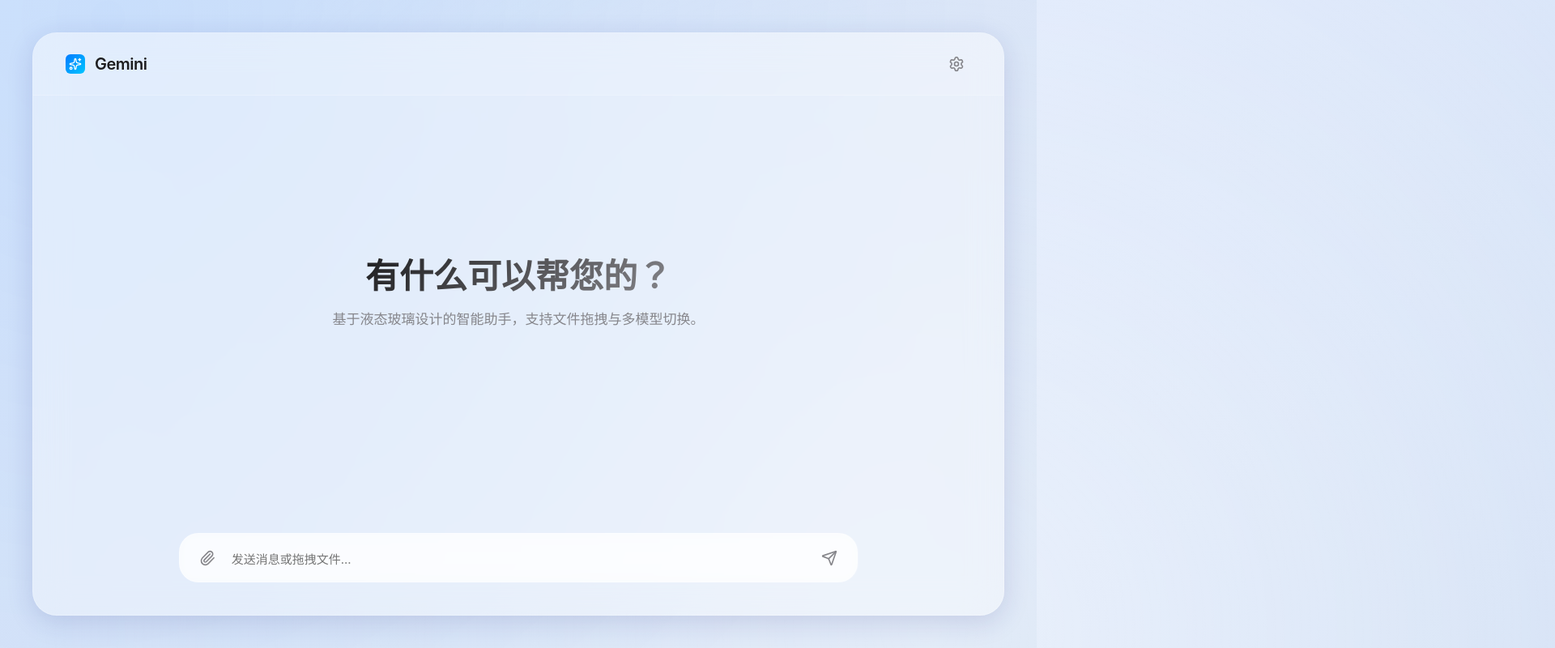
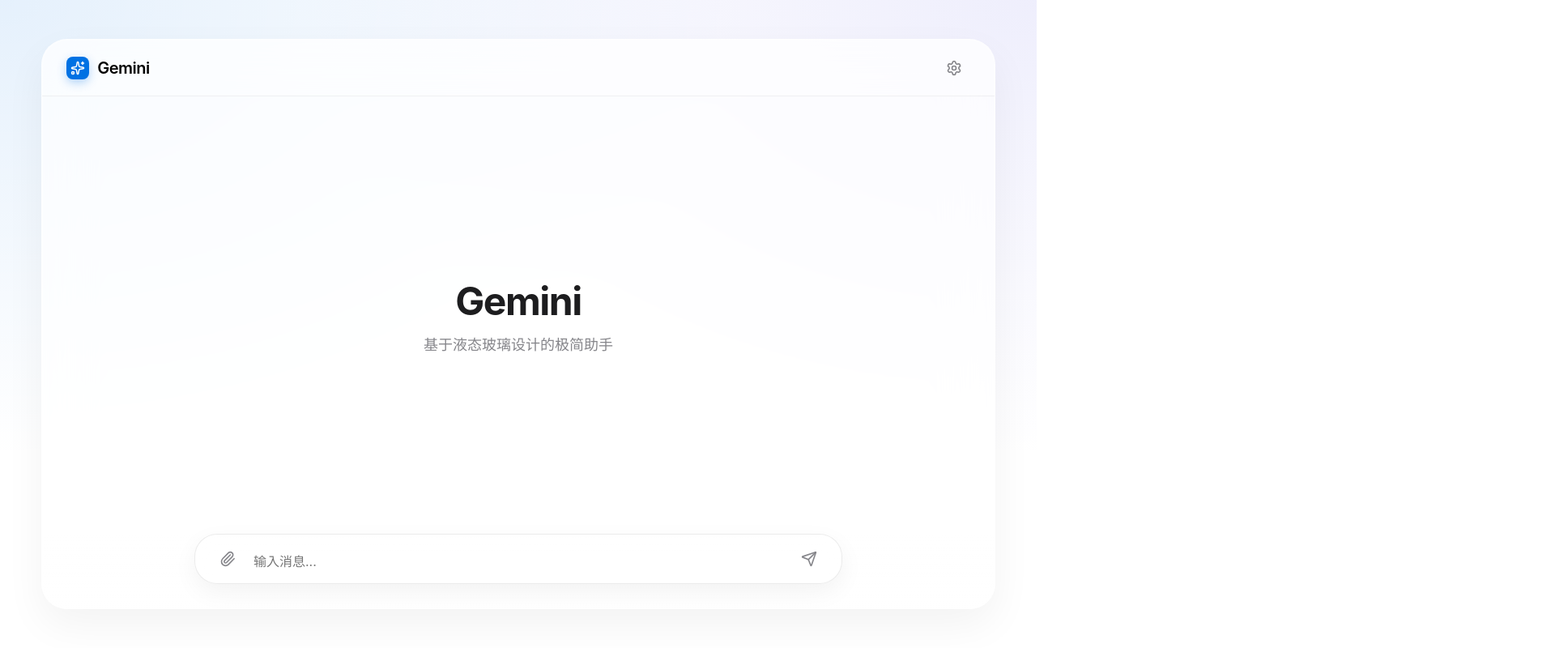
Before and after one commit to qweapk/smart-chatbot-app, a React (Vite) app in the folder frontend/: page / in a window 1280 px wide. Shown: the top 800 px of the page at 81% size, 1920 px wide, since content can reach past the window. Built offline with nearby package versions, Linux system fonts and the light colour scheme.

Commit message:
UI: Complete rewrite for pixel-perfect Apple-style layout, fixed alignment and scroll issues

```diff
--- a/frontend/src/App.css
+++ b/frontend/src/App.css
@@ -1,216 +1,204 @@
 :root {
-  --glass-bg: rgba(255, 255, 255, 0.4);
-  --glass-border: rgba(255, 255, 255, 0.2);
-  --primary-accent: #007AFF;
-  --text-main: #1d1d1f;
+  --primary-blue: #0071e3;
+  --glass-white: rgba(255, 255, 255, 0.7);
+  --glass-border: rgba(255, 255, 255, 0.4);
+  --text-primary: #1d1d1f;
   --text-secondary: #86868b;
-  --shadow: 0 8px 32px 0 rgba(31, 38, 135, 0.15);
 }
 
 * {
   box-sizing: border-box;
   margin: 0;
   padding: 0;
-  font-family: -apple-system, BlinkMacSystemFont, "SF Pro Text", "Helvetica Neue", sans-serif;
+  font-family: -apple-system, BlinkMacSystemFont, "SF Pro Text", "Helvetica Neue", Arial, sans-serif;
 }
 
 body {
-  background: linear-gradient(135deg, #e0eafc 0%, #cfdef3 100%);
   height: 100vh;
+  width: 100vw;
+  background: #f5f5f7;
+  display: flex;
+  align-items: center;
+  justify-content: center;
   overflow: hidden;
+  /* 动态渐变背景 */
+  background: radial-gradient(at 0% 0%, rgba(0, 113, 227, 0.1) 0px, transparent 50%),
+              radial-gradient(at 100% 0%, rgba(94, 92, 230, 0.1) 0px, transparent 50%),
+              radial-gradient(at 100% 100%, rgba(255, 255, 255, 0.8) 0px, transparent 50%);
+}
+
+#root {
+  width: 100%;
+  height: 100%;
   display: flex;
   align-items: center;
   justify-content: center;
 }
 
-/* 液态动态背景 */
-body::before {
-  content: "";
-  position: absolute;
-  top: -50%;
-  left: -50%;
-  width: 200%;
-  height: 200%;
-  background: radial-gradient(circle at 30% 30%, rgba(0, 122, 255, 0.1) 0%, transparent 50%),
-              radial-gradient(circle at 70% 70%, rgba(255, 255, 255, 0.4) 0%, transparent 50%);
-  animation: liquid 20s infinite alternate;
-  z-index: -1;
-}
-
-@keyframes liquid {
-  from { transform: rotate(0deg); }
-  to { transform: rotate(10deg) scale(1.1); }
-}
-
 .app-container {
-  width: 95vw;
-  height: 90vh;
+  width: 92vw;
+  height: 88vh;
   max-width: 1200px;
-  background: var(--glass-bg);
-  backdrop-filter: blur(20px);
-  -webkit-backdrop-filter: blur(20px);
+  background: var(--glass-white);
+  backdrop-filter: blur(30px);
+  -webkit-backdrop-filter: blur(30px);
+  border-radius: 32px;
   border: 1px solid var(--glass-border);
-  border-radius: 30px;
+  box-shadow: 0 20px 50px rgba(0,0,0,0.05), inset 0 0 0 1px rgba(255,255,255,0.4);
   display: flex;
   flex-direction: column;
   position: relative;
-  box-shadow: var(--shadow);
   overflow: hidden;
 }
 
-/* 顶部状态栏 */
-.app-header {
-  padding: 20px 40px;
+/* 顶部导航 */
+.header {
+  height: 70px;
+  padding: 0 30px;
   display: flex;
+  align-items: center;
   justify-content: space-between;
-  align-items: center;
-  background: rgba(255, 255, 255, 0.1);
-  border-bottom: 1px solid var(--glass-border);
+  border-bottom: 1px solid rgba(0,0,0,0.05);
+  background: rgba(255, 255, 255, 0.2);
 }
 
 .brand {
   display: flex;
   align-items: center;
-  gap: 12px;
+  gap: 10px;
   font-size: 20px;
   font-weight: 600;
-  color: var(--text-main);
   letter-spacing: -0.5px;
 }
 
 .brand-icon {
-  width: 24px;
-  height: 24px;
-  background: linear-gradient(135deg, #007AFF 0%, #00C6FF 100%);
-  border-radius: 6px;
+  width: 28px;
+  height: 28px;
+  background: var(--primary-blue);
+  border-radius: 8px;
   display: flex;
   align-items: center;
   justify-content: center;
   color: white;
+  box-shadow: 0 4px 12px rgba(0, 113, 227, 0.3);
 }
 
-/* 配置浮层 */
-.settings-overlay {
-  position: absolute;
-  top: 80px;
-  right: 40px;
-  width: 320px;
-  background: rgba(255, 255, 255, 0.8);
-  backdrop-filter: blur(30px);
-  border-radius: 20px;
-  padding: 24px;
-  border: 1px solid var(--glass-border);
-  box-shadow: 0 10px 40px rgba(0,0,0,0.1);
-  z-index: 1000;
-  animation: slideIn 0.3s cubic-bezier(0.16, 1, 0.3, 1);
+/* 聊天内容区 */
+.chat-scroll-area {
+  flex: 1;
+  overflow-y: auto;
+  padding: 40px 0;
+  display: flex;
+  flex-direction: column;
+  align-items: center;
 }
 
-@keyframes slideIn {
-  from { opacity: 0; transform: translateY(-10px); }
-  to { opacity: 1; transform: translateY(0); }
+.messages-list {
+  width: 100%;
+  max-width: 800px;
+  padding: 0 20px;
+  display: flex;
+  flex-direction: column;
+  gap: 24px;
 }
 
-.input-group { margin-bottom: 16px; }
-.input-group label { display: block; font-size: 12px; color: var(--text-secondary); margin-bottom: 6px; }
-.input-group input, .input-group select {
-  width: 100%;
-  padding: 10px;
-  border-radius: 10px;
-  border: 1px solid rgba(0,0,0,0.1);
-  background: rgba(255,255,255,0.5);
-  outline: none;
+.msg-row {
+  display: flex;
+  gap: 14px;
+  max-width: 85%;
+  animation: messageIn 0.4s cubic-bezier(0.2, 0.8, 0.2, 1);
 }
 
-/* 消息区域 */
-.messages-container {
-  flex: 1;
-  overflow-y: auto;
-  padding: 40px 15%;
-  display: flex;
-  flex-direction: column;
-  gap: 32px;
-}
-
-.message-row {
-  display: flex;
-  gap: 16px;
-  max-width: 85%;
-}
-
-.message-row.user {
+.msg-row.user {
   align-self: flex-end;
   flex-direction: row-reverse;
 }
 
+@keyframes messageIn {
+  from { opacity: 0; transform: translateY(15px); }
+  to { opacity: 1; transform: translateY(0); }
+}
+
 .avatar {
-  width: 36px;
-  height: 36px;
+  width: 34px;
+  height: 34px;
   border-radius: 50%;
+  flex-shrink: 0;
   display: flex;
   align-items: center;
   justify-content: center;
-  flex-shrink: 0;
+  font-size: 16px;
 }
 
-.user .avatar { background: var(--text-main); color: white; }
-.assistant .avatar { background: white; border: 1px solid var(--glass-border); color: var(--primary-accent); }
+.user .avatar { background: var(--text-primary); color: white; }
+.assistant .avatar { background: white; border: 1px solid rgba(0,0,0,0.05); color: var(--primary-blue); }
 
-.message-bubble {
-  padding: 14px 20px;
-  border-radius: 22px;
+.bubble {
+  padding: 12px 18px;
+  border-radius: 20px;
   font-size: 15px;
-  line-height: 1.6;
+  line-height: 1.5;
+  box-shadow: 0 2px 10px rgba(0,0,0,0.02);
 }
 
-.user .message-bubble {
-  background: var(--primary-accent);
+.user .bubble {
+  background: var(--primary-blue);
   color: white;
   border-bottom-right-radius: 4px;
 }
 
-.assistant .message-bubble {
-  background: rgba(255,255,255,0.6);
-  color: var(--text-main);
+.assistant .bubble {
+  background: rgba(255, 255, 255, 0.8);
+  color: var(--text-primary);
   border-bottom-left-radius: 4px;
+  border: 1px solid rgba(0,0,0,0.03);
 }
 
-/* 底部输入框：浮动式 */
-.input-wrapper {
-  padding: 20px 15% 40px;
-  position: relative;
+/* 底部输入区 - 胶囊设计 */
+.bottom-area {
+  width: 100%;
+  display: flex;
+  justify-content: center;
+  padding-bottom: 30px;
+  background: linear-gradient(to top, rgba(255,255,255,0.5), transparent);
 }
 
-.input-box {
-  background: rgba(255, 255, 255, 0.7);
+.input-pill {
+  width: 90%;
+  max-width: 800px;
+  background: rgba(255, 255, 255, 0.8);
   backdrop-filter: blur(10px);
-  border-radius: 24px;
-  padding: 8px 16px;
+  border-radius: 28px;
+  padding: 10px 20px;
   display: flex;
-  align-items: center;
+  align-items: flex-end;
   gap: 12px;
-  border: 1px solid var(--glass-border);
-  transition: all 0.3s;
+  border: 1px solid rgba(0,0,0,0.08);
+  box-shadow: 0 10px 30px rgba(0,0,0,0.05);
+  transition: all 0.3s cubic-bezier(0.4, 0, 0.2, 1);
 }
 
-.input-box:focus-within {
-  background: white;
-  box-shadow: 0 0 0 4px rgba(0, 122, 255, 0.1);
+.input-pill:focus-within {
+  background: #ffffff;
+  border-color: var(--primary-blue);
+  box-shadow: 0 15px 40px rgba(0,0,0,0.08);
+  transform: translateY(-2px);
 }
 
-.input-box textarea {
+.input-pill textarea {
   flex: 1;
+  border: none;
   background: transparent;
-  border: none;
   outline: none;
-  padding: 12px 0;
-  font-size: 15px;
+  padding: 10px 0;
+  font-size: 16px;
+  resize: none;
   max-height: 150px;
-  resize: none;
 }
 
-.icon-btn {
-  width: 36px;
-  height: 36px;
+.action-btn {
+  width: 40px;
+  height: 40px;
   border-radius: 50%;
   border: none;
   background: transparent;
@@ -222,55 +210,59 @@
   transition: all 0.2s;
 }
 
-.icon-btn:hover { background: rgba(0,0,0,0.05); color: var(--text-main); }
-.send-btn.active { color: var(--primary-accent); }
+.action-btn:hover { background: rgba(0,0,0,0.04); color: var(--text-primary); }
+.action-btn.send-active { color: var(--primary-blue); transform: scale(1.1); }
 
-/* 文件预览 */
-.file-previews {
+/* 设置面板面板 - 纯玻璃弹窗 */
+.settings-pop {
+  position: absolute;
+  top: 80px;
+  right: 30px;
+  width: 300px;
+  background: rgba(255, 255, 255, 0.9);
+  backdrop-filter: blur(40px);
+  border-radius: 24px;
+  padding: 25px;
+  border: 1px solid rgba(255, 255, 255, 0.5);
+  box-shadow: 0 20px 60px rgba(0,0,0,0.1);
+  z-index: 100;
   display: flex;
-  gap: 8px;
-  padding: 0 0 12px 20px;
+  flex-direction: column;
+  gap: 15px;
 }
 
-.file-chip {
-  background: rgba(255,255,255,0.5);
-  padding: 4px 12px;
-  border-radius: 12px;
+.setting-item label {
   font-size: 12px;
-  display: flex;
-  align-items: center;
-  gap: 6px;
-  border: 1px solid var(--glass-border);
+  color: var(--text-secondary);
+  display: block;
+  margin-bottom: 6px;
 }
 
-/* 欢迎屏幕 */
-.welcome {
-  flex: 1;
+.setting-item input, .setting-item select {
+  width: 100%;
+  padding: 10px;
+  border-radius: 12px;
+  border: 1px solid rgba(0,0,0,0.05);
+  background: white;
+  outline: none;
+}
+
+/* 欢迎页极简设计 */
+.welcome-hero {
+  height: 100%;
   display: flex;
   flex-direction: column;
   align-items: center;
   justify-content: center;
   text-align: center;
+  color: var(--text-primary);
 }
 
-.welcome h1 {
-  font-size: 42px;
-  font-weight: 700;
-  background: linear-gradient(135deg, #1d1d1f 0%, #86868b 100%);
-  -webkit-background-clip: text;
-  -webkit-text-fill-color: transparent;
-  margin-bottom: 12px;
+.welcome-hero h1 { font-size: 48px; font-weight: 700; margin-bottom: 10px; letter-spacing: -1.5px; }
+.welcome-hero p { color: var(--text-secondary); font-size: 18px; }
+
+/* 响应式适配 */
+@media (max-width: 600px) {
+  .app-container { width: 100vw; height: 100vh; border-radius: 0; }
+  .messages-list { padding: 0 15px; }
 }
-
-.welcome p { color: var(--text-secondary); font-size: 17px; }
-
-/* 拖拽态 */
-.dragging .input-box {
-  border: 2px dashed var(--primary-accent);
-  background: rgba(0, 122, 255, 0.05);
-}
-
-@media (max-width: 768px) {
-  .messages-container, .input-wrapper { padding-left: 20px; padding-right: 20px; }
-  .app-container { width: 100vw; height: 100vh; border-radius: 0; }
-}
--- a/frontend/src/App.tsx
+++ b/frontend/src/App.tsx
@@ -1,5 +1,5 @@
 import React, { useState, useRef, useEffect } from 'react';
-import { Send, Upload, File, X, Settings, User, Sparkles, Paperclip } from 'lucide-react';
+import { Send, Settings, User, Sparkles, Paperclip, X, FileText } from 'lucide-react';
 import './App.css';
 
 interface Message {
@@ -12,7 +12,6 @@
   const [messages, setMessages] = useState<Message[]>([]);
   const [input, setInput] = useState('');
   const [showSettings, setShowSettings] = useState(false);
-  const [isDragging, setIsDragging] = useState(false);
   const [selectedFiles, setSelectedFiles] = useState<File[]>([]);
   const [config, setConfig] = useState({
     apiKey: '',
@@ -20,89 +19,71 @@
     model: 'gpt-4o'
   });
 
-  const messagesEndRef = useRef<HTMLDivElement>(null);
-  const fileInputRef = useRef<HTMLInputElement>(null);
+  const scrollRef = useRef<HTMLDivElement>(null);
+  const fileRef = useRef<HTMLInputElement>(null);
 
   useEffect(() => {
-    messagesEndRef.current?.scrollIntoView({ behavior: 'smooth' });
+    if (scrollRef.current) {
+      scrollRef.current.scrollTop = scrollRef.current.scrollHeight;
+    }
   }, [messages]);
 
-  const handleSendMessage = async () => {
+  const onSend = async () => {
     if (!input.trim() && selectedFiles.length === 0) return;
 
-    const newMessage: Message = {
-      role: 'user',
-      content: input,
-      files: selectedFiles.map(f => f.name)
-    };
+    const userMsg: Message = { role: 'user', content: input, files: selectedFiles.map(f => f.name) };
+    setMessages(prev => [...prev, userMsg]);
 
-    setMessages([...messages, newMessage]);
+    const curInput = input;
+    const curFiles = [...selectedFiles];
     setInput('');
-    const currentFiles = [...selectedFiles];
     setSelectedFiles([]);
 
     try {
-      const formData = new FormData();
-      formData.append('messages', JSON.stringify([...messages, { role: 'user', content: input }]));
-      formData.append('config', JSON.stringify(config));
-      currentFiles.forEach(file => formData.append('files', file));
+      const fd = new FormData();
+      fd.append('messages', JSON.stringify([...messages, { role: 'user', content: curInput }]));
+      fd.append('config', JSON.stringify(config));
+      curFiles.forEach(f => fd.append('files', f));
 
-      const response = await fetch('/api/chat', {
-        method: 'POST',
-        body: formData,
-      });
+      const res = await fetch('/api/chat', { method: 'POST', body: fd });
+      const data = await res.json();
 
-      const data = await response.json();
-      if (data.choices && data.choices[0]) {
-        setMessages(prev => [...prev, {
-          role: 'assistant',
-          content: data.choices[0].message.content
-        }]);
+      if (data.choices?.[0]) {
+        setMessages(prev => [...prev, { role: 'assistant', content: data.choices[0].message.content }]);
       } else {
-        throw new Error(data.error || '接入点响应异常');
+        throw new Error(data.error || 'API 响应异常');
       }
-    } catch (error: any) {
-      setMessages(prev => [...prev, {
-        role: 'assistant',
-        content: `❌ 系统响应异常: ${error.message}`
-      }]);
+    } catch (err: any) {
+      setMessages(prev => [...prev, { role: 'assistant', content: `❌ 错误: ${err.message}` }]);
     }
   };
 
-  const onFileChange = (files: FileList | null) => {
-    if (files) setSelectedFiles([...selectedFiles, ...Array.from(files)]);
-  };
-
   return (
-    <div className={`app-container ${isDragging ? 'dragging' : ''}`}
-         onDragOver={(e) => { e.preventDefault(); setIsDragging(true); }}
-         onDragLeave={() => setIsDragging(false)}
-         onDrop={(e) => { e.preventDefault(); setIsDragging(false); onFileChange(e.dataTransfer.files); }}>
-
-      {/* 顶部栏 */}
-      <header className="app-header">
+    <div className="app-container">
+      {/* 顶部 */}
+      <header className="header">
         <div className="brand">
-          <div className="brand-icon"><Sparkles size={16} /></div>
+          <div className="brand-icon"><Sparkles size={18} /></div>
           <span>Gemini</span>
         </div>
-        <button className="icon-btn" onClick={() => setShowSettings(!showSettings)}>
+        <button className="action-btn" onClick={() => setShowSettings(!showSettings)}>
           <Settings size={20} />
         </button>
       </header>
 
-      {/* 配置浮层 */}
+      {/* 配置 */}
       {showSettings && (
-        <div className="settings-overlay">
-          <div className="input-group">
+        <div className="settings-pop">
+          <div className="setting-item">
             <label>API Key</label>
-            <input type="password" value={config.apiKey} onChange={e => setConfig({...config, apiKey: e.target.value})} placeholder="默认使用系统配置" />
+            <input type="password" value={config.apiKey} onChange={e => setConfig({...config, apiKey: e.target.value})} placeholder="系统默认配置" />
           </div>
-          <div className="input-group">
+          <div className="setting-item">
             <label>中转地址</label>
             <input type="text" value={config.baseUrl} onChange={e => setConfig({...config, baseUrl: e.target.value})} />
           </div>
-          <div className="input-group">
-            <label>模型选择</label>
+          <div className="setting-item">
+            <label>选择模型</label>
             <select value={config.model} onChange={e => setConfig({...config, model: e.target.value})}>
               <option value="gpt-4o">gpt-4o</option>
               <option value="gemini-3-flash-preview-thinking">gemini-3-flash-preview-thinking</option>
@@ -112,59 +93,66 @@
         </div>
       )}
 
-      {/* 聊天区 */}
-      <div className="messages-container">
+      {/* 内容区 */}
+      <div className="chat-scroll-area" ref={scrollRef}>
         {messages.length === 0 ? (
-          <div className="welcome">
-            <h1>有什么可以帮您的？</h1>
-            <p>基于液态玻璃设计的智能助手，支持文件拖拽与多模型切换。</p>
+          <div className="welcome-hero">
+            <h1>Gemini</h1>
+            <p>基于液态玻璃设计的极简助手</p>
           </div>
         ) : (
-          messages.map((m, i) => (
-            <div key={i} className={`message-row ${m.role}`}>
+          <div className="messages-list">
+            {messages.map((m, i) => (
+              <div key={i} className={`msg-row ${m.role}`}>
                 <div className="avatar">
-                {m.role === 'user' ? <User size={18} /> : <Sparkles size={18} />}
+                  {m.role === 'user' ? <User size={20} /> : <Sparkles size={20} />}
                 </div>
-              <div className="message-bubble">
+                <div className="bubble">
                   {m.content}
                   {m.files && m.files.length > 0 && (
-                  <div style={{marginTop: '8px', display: 'flex', gap: '4px'}}>
-                    {m.files.map((f, fi) => <div key={fi} className="file-chip"><File size={10} /> {f}</div>)}
+                    <div style={{display: 'flex', gap: '5px', marginTop: '8px'}}>
+                      {m.files.map((f, fi) => (
+                        <div key={fi} style={{fontSize: '11px', background: 'rgba(0,0,0,0.05)', padding: '2px 8px', borderRadius: '10px', display: 'flex', alignItems: 'center', gap: '4px'}}>
+                          <FileText size={10} /> {f}
+                        </div>
+                      ))}
                     </div>
                   )}
                 </div>
               </div>
-          ))
+            ))}
+          </div>
         )}
-        <div ref={messagesEndRef} />
       </div>
 
-      {/* 浮动输入区 */}
-      <div className="input-wrapper">
-        <div className="file-previews">
+      {/* 底部输入框 */}
+      <div className="bottom-area">
+        <div className="input-pill">
+          <button className="action-btn" onClick={() => fileRef.current?.click()}>
+            <Paperclip size={20} />
+          </button>
+          <input type="file" multiple hidden ref={fileRef} onChange={e => e.target.files && setSelectedFiles([...selectedFiles, ...Array.from(e.target.files)])} />
+
+          <div style={{flex: 1, display: 'flex', flexDirection: 'column'}}>
+            {selectedFiles.length > 0 && (
+              <div style={{display: 'flex', gap: '8px', padding: '5px 0'}}>
                 {selectedFiles.map((f, i) => (
-            <div key={i} className="file-chip">
-              <File size={12} /> {f.name}
-              <X size={12} style={{cursor: 'pointer'}} onClick={() => setSelectedFiles(selectedFiles.filter((_, idx) => idx !== i))} />
+                  <div key={i} style={{fontSize: '12px', background: '#eee', padding: '2px 10px', borderRadius: '15px', display: 'flex', alignItems: 'center', gap: '5px'}}>
+                    {f.name} <X size={12} style={{cursor: 'pointer'}} onClick={() => setSelectedFiles(selectedFiles.filter((_, idx) => idx !== i))} />
                   </div>
                 ))}
               </div>
-
-        <div className="input-box">
-          <button className="icon-btn" onClick={() => fileInputRef.current?.click()}>
-            <Paperclip size={20} />
-          </button>
-          <input type="file" multiple hidden ref={fileInputRef} onChange={(e) => onFileChange(e.target.files)} />
-
+            )}
             <textarea
               rows={1}
-            placeholder="发送消息或拖拽文件..."
+              placeholder="输入消息..."
               value={input}
-            onChange={(e) => setInput(e.target.value)}
-            onKeyDown={(e) => { if(e.key === 'Enter' && !e.shiftKey) { e.preventDefault(); handleSendMessage(); }}}
+              onChange={e => setInput(e.target.value)}
+              onKeyDown={e => { if(e.key === 'Enter' && !e.shiftKey) { e.preventDefault(); onSend(); }}}
             />
+          </div>
 
-          <button className={`icon-btn send-btn ${input ? 'active' : ''}`} onClick={handleSendMessage}>
+          <button className={`action-btn ${input ? 'send-active' : ''}`} onClick={onSend}>
             <Send size={20} />
           </button>
         </div>
```
Lines whose indentation alone changed are shown as unchanged.
